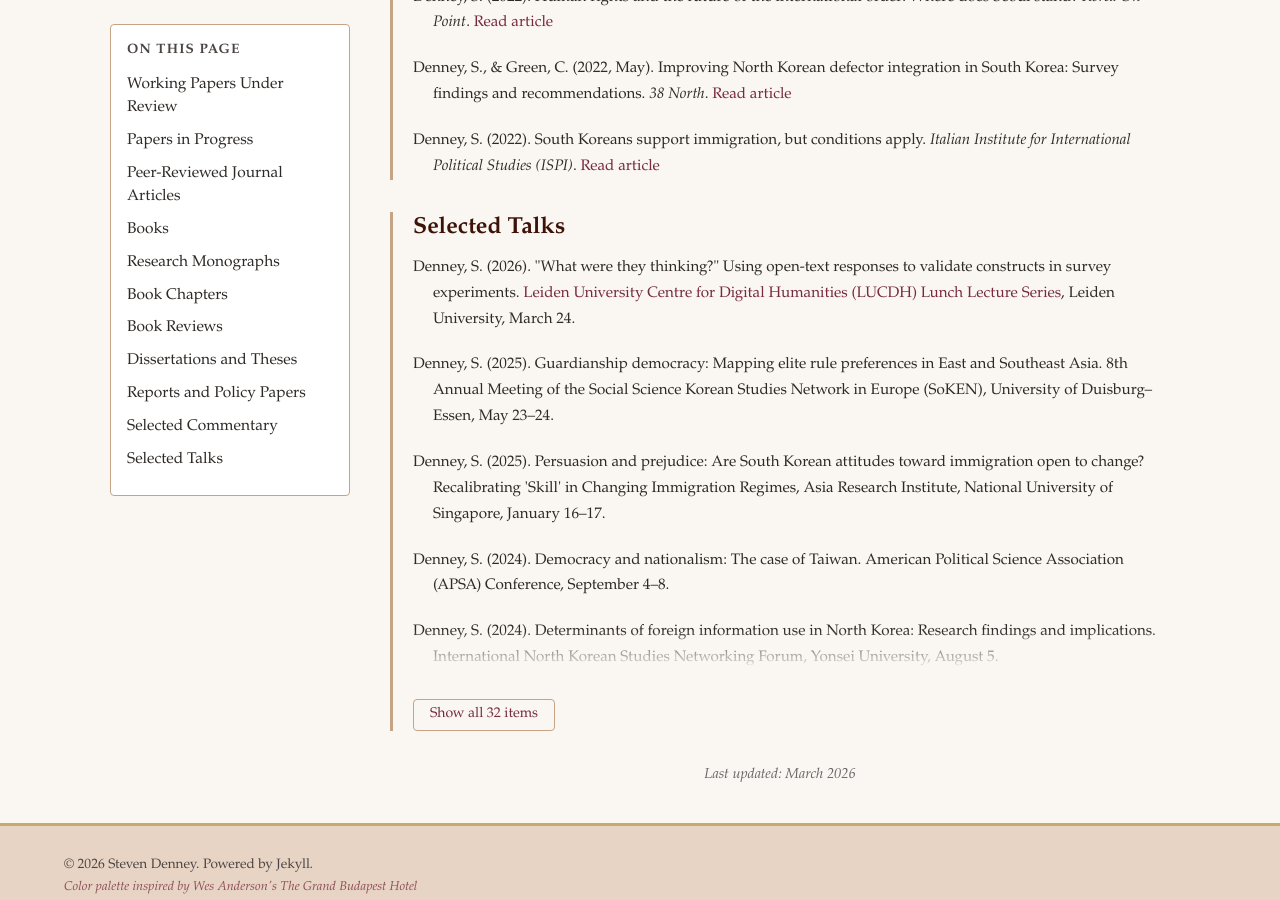
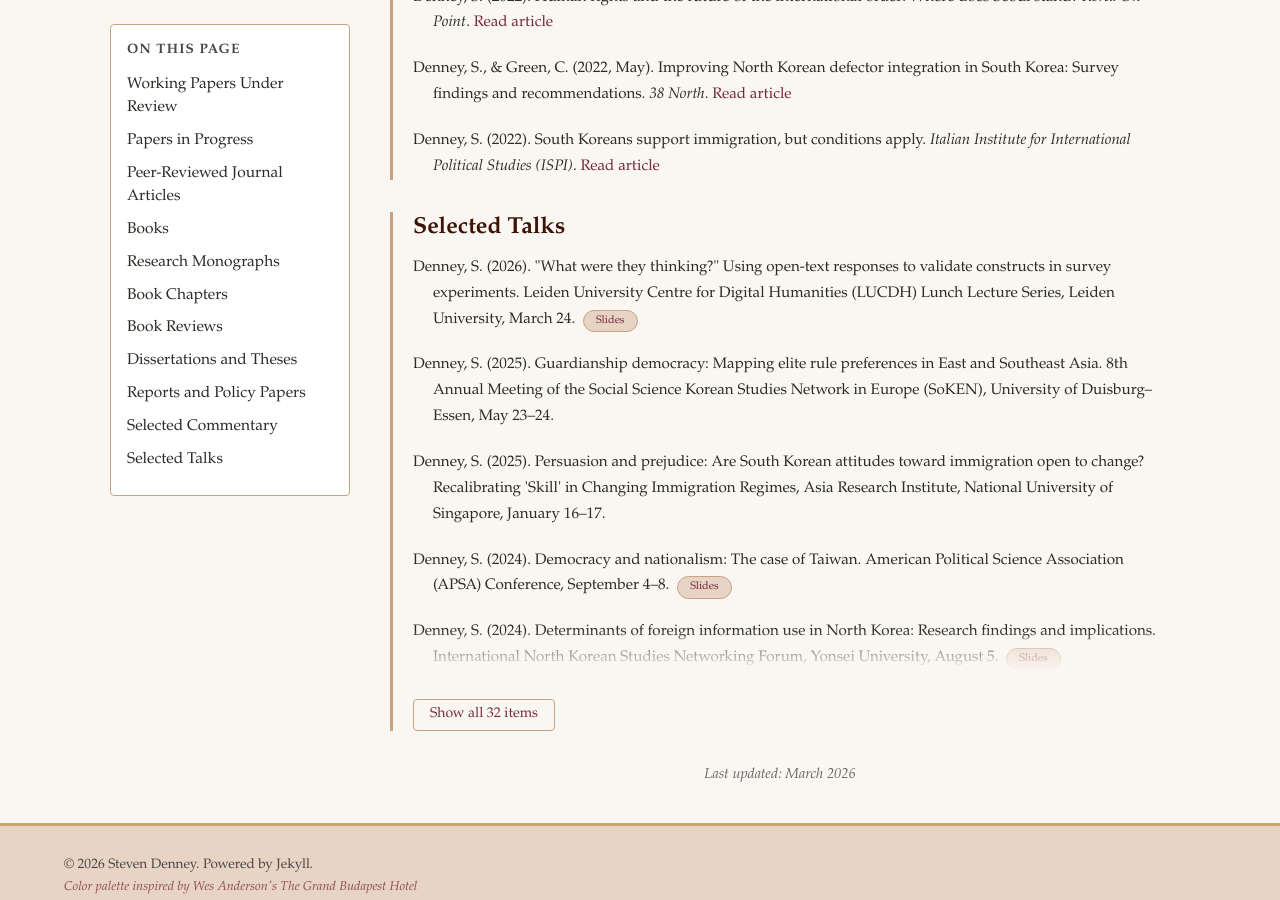
Before and after one commit to scdenney/scdenney.github.io, a Jekyll site: the page built from research.md, in a window 1280 px wide and 900 px high, scrolled down 3620 px. Built offline with Jekyll 4.4.1, drawn with Linux system fonts in a browser that asks for light colours.

Commit message:
Update CV, research, and projects pages: fix citations, add slides links, promote NEAS items
- Fix JTT citation (add 49(3), 996-1015) and JEMS (correct to 48(7), 1669-1689)
- Fix Korean Histories reviews year and volume in TeX CV
- Reformat talks: remove title hyperlinks, add Slides links from Projects page
- Add AKS 2026-2028 grant, SinoNK.com, updated teaching, supervision, open resources, ECPR
- Clean up projects.md citations to align with research page

```diff
--- a/research.md
+++ b/research.md
@@ -132,7 +132,7 @@ Denney, S., & Green, C. (2021). North Korean patriotism: Assessing the success a
 </p>
 
 <p class="publication-item">
-Denney, S., Ward, P., & Green, C. (2020). The limits of ethnic capital: Impacts of social desirability on Korean views of co-ethnic immigration. <em>Journal of Ethnic and Migration Studies, 47</em>(17), 4046–4066. <a href="https://doi.org/10.1080/1369183X.2020.1797477" target="_blank">https://doi.org/10.1080/1369183X.2020.1797477</a> <a href="https://github.com/scdenney/Korea_list_experiments" target="_blank" class="replication-badge">Replication package</a>
+Denney, S., Ward, P., & Green, C. (2020). The limits of ethnic capital: Impacts of social desirability on Korean views of co-ethnic immigration. <em>Journal of Ethnic and Migration Studies, 48</em>(7), 1669–1689. <a href="https://doi.org/10.1080/1369183X.2020.1797477" target="_blank">https://doi.org/10.1080/1369183X.2020.1797477</a> <a href="https://github.com/scdenney/Korea_list_experiments" target="_blank" class="replication-badge">Replication package</a>
 </p>
 
 <p class="publication-item">
@@ -324,7 +324,7 @@ Denney, S. (2022). South Koreans support immigration, but conditions apply. <em>
 <h2 id="talks">Selected Talks</h2>
 
 <p class="publication-item">
-Denney, S. (2026). "What were they thinking?" Using open-text responses to validate constructs in survey experiments. <a href="https://www.universiteitleiden.nl/en/events/2026/03/lunch-lecture-steven-denney" target="_blank">Leiden University Centre for Digital Humanities (LUCDH) Lunch Lecture Series</a>, Leiden University, March 24.
+Denney, S. (2026). "What were they thinking?" Using open-text responses to validate constructs in survey experiments. Leiden University Centre for Digital Humanities (LUCDH) Lunch Lecture Series, Leiden University, March 24. <a href="https://github.com/scdenney/lucdh_opentext-surveys/blob/main/presentation/denney_2026_what-were-they-thinking_slides.pdf" target="_blank" class="replication-badge">Slides</a>
 </p>
 
 <p class="publication-item">
@@ -336,11 +336,11 @@ Denney, S. (2025). Persuasion and prejudice: Are South Korean attitudes toward i
 </p>
 
 <p class="publication-item">
-Denney, S. (2024). Democracy and nationalism: The case of Taiwan. American Political Science Association (APSA) Conference, September 4–8.
+Denney, S. (2024). Democracy and nationalism: The case of Taiwan. American Political Science Association (APSA) Conference, September 4–8. <a href="https://scdenney.net/wp-content/uploads/2024/09/apsa_2024-denney_hcs_qi.pdf" target="_blank" class="replication-badge">Slides</a>
 </p>
 
 <p class="publication-item">
-Denney, S. (2024). Determinants of foreign information use in North Korea: Research findings and implications. International North Korean Studies Networking Forum, Yonsei University, August 5.
+Denney, S. (2024). Determinants of foreign information use in North Korea: Research findings and implications. International North Korean Studies Networking Forum, Yonsei University, August 5. <a href="https://scdenney.net/wp-content/uploads/2024/08/05082024-drpk_information-dissimination-denney_yonsei-presentation-1.pdf" target="_blank" class="replication-badge">Slides</a>
 </p>
 
 <p class="publication-item">
@@ -348,11 +348,11 @@ Denney, S. (2024). Who are 'we' and how do we know it? New experimental designs
 </p>
 
 <p class="publication-item">
-Denney, S. (2024). How inclusive are national identities in East Asian democracies? Exploring a new conjoint approach. East Asia Institute, National University of Singapore, July 19.
+Denney, S. (2024). How inclusive are national identities in East Asian democracies? Exploring a new conjoint approach. East Asia Institute, National University of Singapore, July 19. <a href="https://scdenney.net/wp-content/uploads/2024/07/denney_steinhardt_nus-final.pdf" target="_blank" class="replication-badge">Slides</a>
 </p>
 
 <p class="publication-item">
-Denney, S. (2024). Public attitudes towards immigrant incorporation in South Korea, Taiwan, and Japan. European Political Science Association (EPSA) Conference, July 4–6.
+Denney, S. (2024). Public attitudes towards immigrant incorporation in South Korea, Taiwan, and Japan. European Political Science Association (EPSA) Conference, July 4–6. <a href="https://scdenney.net/wp-content/uploads/2024/07/epsa24-citizenship-expansion-east-asia-denney.pdf" target="_blank" class="replication-badge">Slides</a>
 </p>
 
 <p class="publication-item">
@@ -360,15 +360,15 @@ Denney, S. (2024). Plus ça change? South Korean public opinion of the United St
 </p>
 
 <p class="publication-item">
-Denney, S. (2024). Public support for citizenship expansion in East Asian democracies. LIAS Talk Series, Leiden Institute for Asian Studies (LIAS), May 15.
+Denney, S. (2024). Public support for citizenship expansion in East Asian democracies. LIAS Talk Series, Leiden Institute for Asian Studies (LIAS), May 15. <a href="https://scdenney.net/wp-content/uploads/2024/06/lias-citizenship-expansion-east-asia-denney2.pdf" target="_blank" class="replication-badge">Slides</a>
 </p>
 
 <p class="publication-item">
-Denney, S. (2024). The enduring legacy of forced division: Welfare nationalism in Germany and South Korea. Korean Studies Research Seminar, Leiden Institute for Asian Studies (LIAS), Leiden University, April 17.
+Denney, S. (2024). The enduring legacy of forced division: Welfare nationalism in Germany and South Korea. Korean Studies Research Seminar, Leiden Institute for Asian Studies (LIAS), Leiden University, April 17. <a href="https://scdenney.files.wordpress.com/2024/04/ksrs_enduring-legacy-s.denney.pdf" target="_blank" class="replication-badge">Slides</a>
 </p>
 
 <p class="publication-item">
-Denney, S. (2023). Size or speed? Public attitudes toward rising immigration levels in historically homogeneous nations. American Political Science Association (APSA) Conference, August 31–September 3.
+Denney, S. (2023). Size or speed? Public attitudes toward rising immigration levels in historically homogeneous nations. American Political Science Association (APSA) Conference, August 31–September 3. <a href="https://docs.google.com/presentation/d/1fMPQlGUe1A18dSNRd8vSTr8F3S0cRDODOKTCSNhlWAA/edit?usp=sharing" target="_blank" class="replication-badge">Slides</a>
 </p>
 
 <p class="publication-item">
@@ -376,23 +376,23 @@ Denney, S. (2023). Nationalism under democracy: Why institutions matter for nati
 </p>
 
 <p class="publication-item">
-Denney, S. (2023). Measuring national identity: A choice-based conjoint approach. Midwest Political Science Association (MPSA) Conference, April 13–16.
+Denney, S. (2023). Measuring national identity: A choice-based conjoint approach. Midwest Political Science Association (MPSA) Conference, April 13–16. <a href="https://docs.google.com/presentation/d/1BRw0PYCRi86dteLq8kZQcpKJ0CNJSjBINqTtCqPzTI0/edit#slide=id.gf71da67333_1_0" target="_blank" class="replication-badge">Slides</a>
 </p>
 
 <p class="publication-item">
-Denney, S. (2023). Why do democratic societies tolerate undemocratic laws? Sorting public support for the National Security Act in South Korea. International Studies Association (ISA) Conference, March 15–18.
+Denney, S. (2023). Why do democratic societies tolerate undemocratic laws? Sorting public support for the National Security Act in South Korea. International Studies Association (ISA) Conference, March 15–18. <a href="https://docs.google.com/presentation/d/1fioI78LissBdRcxStNU9UO3Tt_BM1QniOutxw7Fl5nA/edit#slide=id.gf71da67333_1_0" target="_blank" class="replication-badge">Slides</a>
 </p>
 
 <p class="publication-item">
-Denney, S. (2022). 한국인의 남북통일방식에 대한 의식 결정요인 분석: 컨조인트 분석 조사를 중심으로 [Analysis of South Korean attitudes towards unification: A conjoint experiment]. 북한연구학회 [North Korean Research Institute], Seoul, South Korea, December 12.
+Denney, S. (2022). 한국인의 남북통일방식에 대한 의식 결정요인 분석: 컨조인트 분석 조사를 중심으로 [Analysis of South Korean attitudes towards unification: A conjoint experiment]. 북한연구학회 [North Korean Research Institute], Seoul, South Korea, December 12. <a href="https://docs.google.com/presentation/d/1GnorLY3LgVMViSUHTYtsmhtNTvmppPIb/edit?usp=sharing&ouid=109909952322920338023&rtpof=true&sd=true" target="_blank" class="replication-badge">Slides</a>
 </p>
 
 <p class="publication-item">
-Denney, S. (2022). National security conservatism: Enduring support for the National Security Act in South Korea. Generation Asia – 2022 Nordic NIAS Council Conference, August 22–26.
+Denney, S. (2022). National security conservatism: Enduring support for the National Security Act in South Korea. Generation Asia – 2022 Nordic NIAS Council Conference, August 22–26. <a href="https://docs.google.com/presentation/d/1jqh7TO0HT2m8mp8ZXyeEW5Xngd9xTQPaOdG5aI8_Rio/edit?usp=sharing" target="_blank" class="replication-badge">Slides</a>
 </p>
 
 <p class="publication-item">
-Denney, S. (2022). Determinants of co-ethnic integration in South Korea: A conjoint experiment. East Asian Network (EAN), Institute for Asian Studies, Charles University, Prague, Czech Republic, February 8.
+Denney, S. (2022). Determinants of co-ethnic integration in South Korea: A conjoint experiment. East Asian Network (EAN), Institute for Asian Studies, Charles University, Prague, Czech Republic, February 8. <a href="https://docs.google.com/presentation/d/1TD6QechqpZTZExMjEGnt3hKnt680QV7GR_CU5ilRLiQ/edit?usp=sharing" target="_blank" class="replication-badge">Slides</a>
 </p>
 
 <p class="publication-item">
@@ -404,11 +404,11 @@ Denney, S., Fraser, N., & Crabtree, C. (2021). Who stays and who leaves? Determi
 </p>
 
 <p class="publication-item">
-Denney, S. (2020). Scale the gap: Impact of growth barriers on women entrepreneurs in Canadian high-growth firms. Canadian Council for Small Business and Entrepreneurship (CCSBE) Annual Conference, October 16–17.
+Denney, S. (2020). Scale the gap: Impact of growth barriers on women entrepreneurs in Canadian high-growth firms. Canadian Council for Small Business and Entrepreneurship (CCSBE) Annual Conference, October 16–17. <a href="https://scdenney.files.wordpress.com/2021/10/denney-vu_wekh_report_presentation.pdf" target="_blank" class="replication-badge">Slides</a>
 </p>
 
 <p class="publication-item">
-Denney, S. (2019). Juche and the everyday: Does ideology matter for people from North Korea? Association of Asian Studies (AAS), March 21–24.
+Denney, S. (2019). Juche and the everyday: Does ideology matter for people from North Korea? Association of Asian Studies (AAS), March 21–24. <a href="https://scdenney.files.wordpress.com/2024/05/aas_presentation_denney.pdf" target="_blank" class="replication-badge">Slides</a>
 </p>
 
 <p class="publication-item">
```
Also changed, not shown: other parts of research.md (+1 -1 lines), projects.md (+11 -11 lines), 2 other files.
